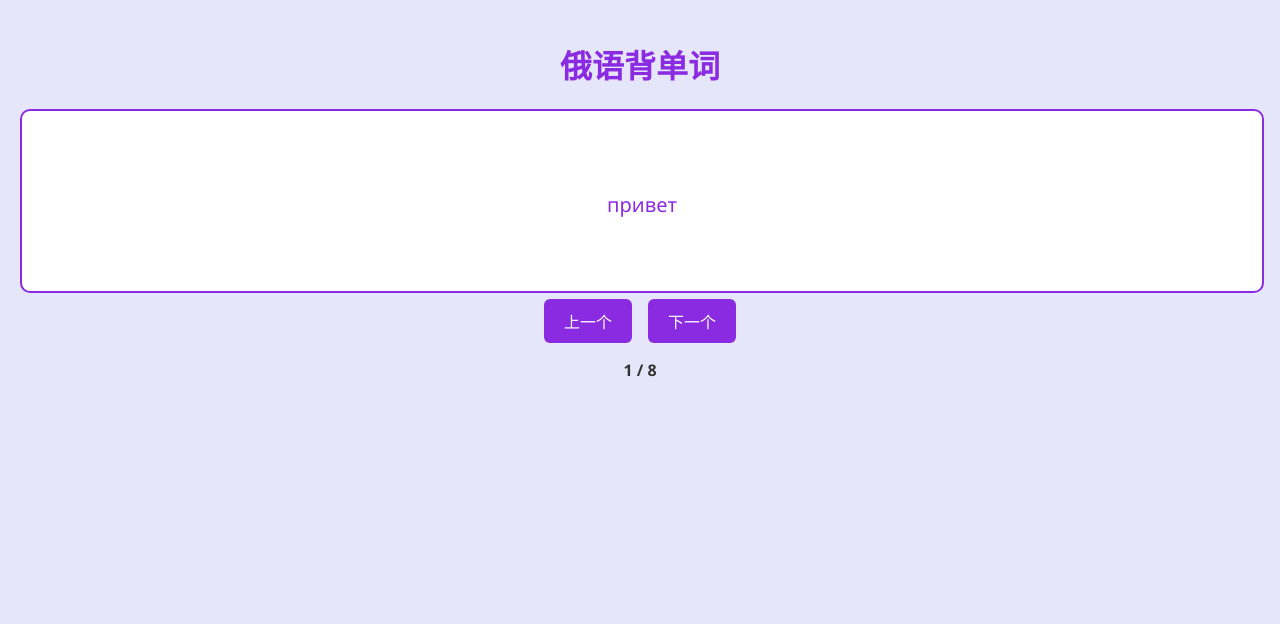
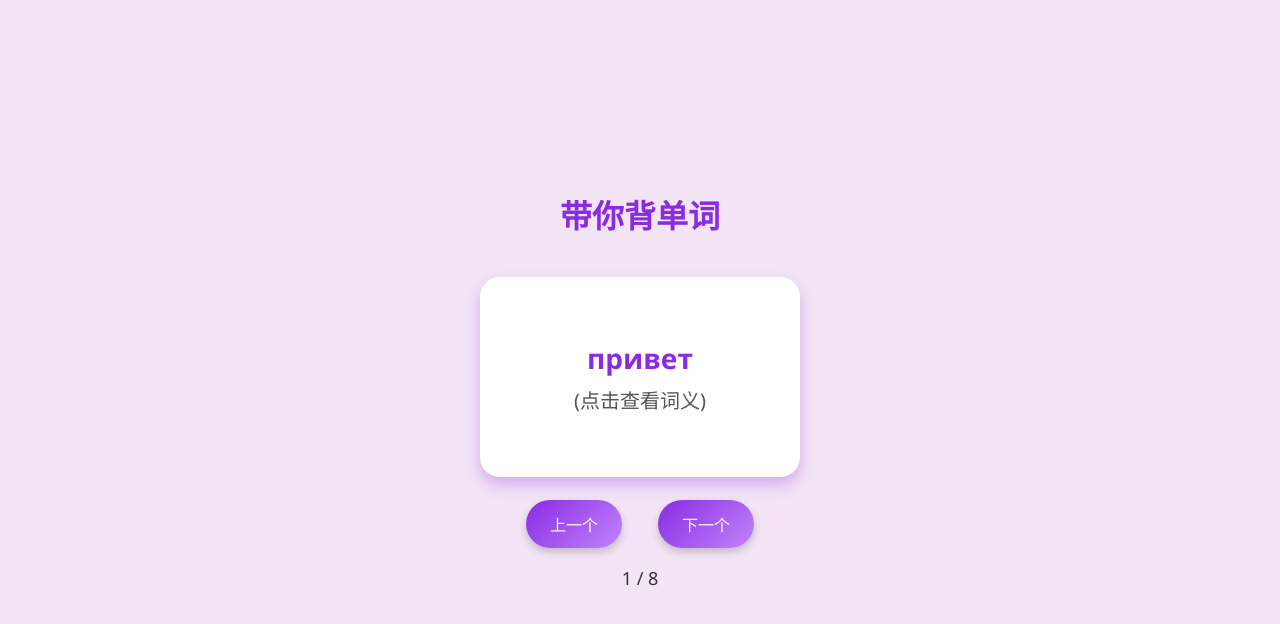
Before and after one commit to 521lanan/-, a plain HTML site: page index.html in a window 1280 px wide. Both pictures are taken after a click on the button "顺序闪卡". Drawn offline with Linux system fonts and the light colour scheme.

Commit message:
Update index.html

```diff
--- a/index.html
+++ b/index.html
@@ -3,42 +3,63 @@
 <head>
 <meta charset="utf-8"/>
 <meta name="viewport" content="width=device-width,initial-scale=1"/>
-<title>山北月的俄语</title>
+<title>山北月的俄语词卡</title>
 <style>
-:root{--purple:#8A2BE2;--light:#E6E6FA;--card:#fff}
-body{margin:0;padding:20px;background:var(--light);font-family:Segoe UI;text-align:center;color:#333}
-h1{color:var(--purple)}
-.btn{background:var(--purple);color:#fff;border:none;padding:10px 20px;border-radius:6px;margin:6px;cursor:pointer;font-size:16px}
-.btn:disabled{opacity:.4;cursor:not-allowed}
-.options{display:grid;grid-template-columns:1fr 1fr;gap:12px;max-width:420px;margin:20px auto}
-.option{background:var(--card);border:2px solid var(--purple);border-radius:8px;padding:12px;cursor:pointer;transition:.2s}
-.option:hover{background:#f0e6ff}
-.correct{background:#c8e6c9!important;border-color:#4caf50}
-.incorrect{background:#ffcdd2!important;border-color:#f44336}
-.card-outer{perspective:1000px;margin:30px auto;max-width:360px}
-.card{width:100%;height:180px;position:relative;border:2px solid var(--purple);border-radius:10px;background:var(--card);display:flex;align-items:center;justify-content:center;font-size:26px;cursor:pointer}
-.card span{display:block;margin-top:8px;font-size:20px;color:var(--purple)}
-.stats{margin:10px;font-weight:bold}
+:root{
+  --purple:#8A2BE2;
+  --purple-light:#C084FC;
+  --bg:#F3E5F5;
+  --white:#FFF;
+  --correct:#4caf50;
+  --wrong:#f44336;
+}
+*{margin:0;padding:0;box-sizing:border-box;font-family:Segoe UI}
+body{background:var(--bg);display:flex;flex-direction:column;align-items:center;justify-content:center;min-height:100vh;color:#333}
+h1{color:var(--purple);margin-bottom:20px}
+.btn{background:linear-gradient(135deg,var(--purple),var(--purple-light));color:#fff;border:none;padding:12px 24px;border-radius:25px;margin:8px;cursor:pointer;font-size:16px;box-shadow:0 4px 8px rgba(0,0,0,.2)}
+.btn:disabled{opacity:.5;cursor:not-allowed}
+.card-wrapper{display:flex;flex-direction:column;align-items:center;margin:20px 0}
+.card{
+  width:320px;min-height:200px;
+  background:var(--white);
+  border-radius:20px;
+  box-shadow:0 8px 16px rgba(138,43,226,.3);
+  display:flex;flex-direction:column;justify-content:center;align-items:center;
+  cursor:pointer;transition:transform .3s;
+}
+.card:hover{transform:translateY(-5px)}
+.card .word{font-size:28px;font-weight:bold;color:var(--purple)}
+.card .mean{font-size:20px;color:#555;margin-top:8px}
+.controls{display:flex;gap:20px;margin-top:15px}
+.options{display:grid;grid-template-columns:1fr 1fr;gap:15px;max-width:420px;width:100%;margin:20px auto}
+.option{
+  background:var(--white);border:2px solid var(--purple-light);border-radius:14px;
+  padding:16px;font-size:18px;cursor:pointer;transition:.3s;
+}
+.option:hover{background:var(--purple-light);color:#fff}
+.correct{background:var(--correct)!important;border-color:var(--correct)}
+.incorrect{background:var(--wrong)!important;border-color:var(--wrong)}
+.stats{font-size:18px;margin-top:10px}
 </style>
 </head>
 <body>
-  <h1>俄语背单词</h1>
+<h1>带你背单词</h1>
 
 <!-- 模式选择 -->
 <div id="menu">
-    <button class="btn" onclick="startQuiz(false)">顺序背词</button>
-    <button class="btn" onclick="startQuiz(true)">随机背词</button>
+  <button class="btn" onclick="startQuiz(false)">顺序选义</button>
+  <button class="btn" onclick="startQuiz(true)">随机选义</button>
   <button class="btn" onclick="startCard(false)">顺序闪卡</button>
   <button class="btn" onclick="startCard(true)">随机闪卡</button>
 </div>
 
-  <!-- 闪卡模式 -->
-  <section id="cardSec" style="display:none">
-    <div class="card" id="flashCard" onclick="showCardMeaning()">
-      <span id="cardRu">加载中...</span>
-      <span id="cardCn" style="display:none;color:var(--purple)"></span>
+<!-- 闪卡 -->
+<section id="cardSec" style="display:none" class="card-wrapper">
+  <div class="card" onclick="showCard()">
+    <div class="word" id="cardRu"></div>
+    <div class="mean" id="cardCn">(点击查看词义)</div>
   </div>
-    <div>
+  <div class="controls">
     <button class="btn" onclick="prevCard()">上一个</button>
     <button class="btn" onclick="nextCard()">下一个</button>
   </div>
@@ -47,15 +68,16 @@ h1{color:var(--purple)}
 
 <!-- 看俄语选汉语 -->
 <section id="quizSec" style="display:none">
-    <h3 id="quizQ"></h3>
+  <h2 id="quizQ"></h2>
   <div class="options" id="quizOpts"></div>
   <div class="stats">
-      正确 <span id="quizCorrect">0</span> / 错误 <span id="quizWrong">0</span>
+    正确 <span id="quizCorrect">0</span> | 错误 <span id="quizWrong">0</span>
   </div>
   <button class="btn" id="quizNext" style="display:none" onclick="nextQuiz()">下一题</button>
 </section>
 
 <script>
+/* 1. 单词直接写在代码里 */
 const WORDS = [
   {russian:"привет", chinese:"你好"},
   {russian:"спасибо", chinese:"谢谢"},
@@ -68,8 +90,6 @@ const WORDS = [
 ];
 
 let list = [], idx = 0, correct = 0, wrong = 0, mode = '';
-
-/* 通用工具 */
 const $ = id => document.getElementById(id);
 const shuffle = arr => [...arr].sort(() => Math.random() - 0.5);
 
@@ -79,22 +99,23 @@ function startCard(random) {
   idx = 0;
   mode = 'card';
   $('menu').style.display = 'none';
-  $('cardSec').style.display = 'block';
+  $('cardSec').style.display = 'flex';
   $('quizSec').style.display = 'none';
   loadCard();
 }
 function loadCard() {
   if (idx >= list.length) {
     $('cardRu').textContent = '已完成';
-    $('cardCn').style.display = 'none';
+    $('cardCn').textContent = '';
     return;
   }
   $('cardRu').textContent = list[idx].russian;
-  $('cardCn').textContent = list[idx].chinese;
-  $('cardCn').style.display = 'none';           // 默认隐藏中文
+  $('cardCn').textContent = '(点击查看词义)';
   $('cardStats').textContent = `${idx + 1} / ${list.length}`;
 }
-function showCardMeaning() { $('cardCn').style.display = 'inline'; }
+function showCard() {
+  $('cardCn').textContent = list[idx].chinese;
+}
 function prevCard() { if (idx > 0) { idx--; loadCard(); } }
 function nextCard() { if (idx < list.length - 1) { idx++; loadCard(); } }
 
@@ -110,12 +131,14 @@ function startQuiz(random) {
 }
 function loadQuiz() {
   if (idx >= list.length) {
-    $('quizQ').textContent = `完成！答对 ${correct} / ${list.length}`;
+    $('quizQ').textContent = `完成！答对 ${correct}/${list.length}`;
     $('quizOpts').innerHTML = '';
     return;
   }
   const {russian, chinese} = list[idx];
   $('quizQ').textContent = `"${russian}" 的中文意思是？`;
+
+  // 准备 3 个错误 + 1 个正确
   const opts = [{chinese, ok: true}];
   const used = new Set([idx]);
   while (opts.length < 4) {
@@ -126,6 +149,7 @@ function loadQuiz() {
     }
   }
   shuffle(opts);
+
   const box = $('quizOpts'); box.innerHTML = '';
   opts.forEach(o => {
     const d = document.createElement('div');
@@ -133,7 +157,13 @@ function loadQuiz() {
     d.textContent = o.chinese;
     d.onclick = () => {
       box.querySelectorAll('.option').forEach(el => el.onclick = null);
-      if (o.ok) { d.classList.add('correct'); correct++; } else { d.classList.add('incorrect'); wrong++; }
+      if (o.ok) {
+        d.classList.add('correct');
+        correct++;
+      } else {
+        d.classList.add('incorrect');
+        wrong++;
+      }
       $('quizCorrect').textContent = correct;
       $('quizWrong').textContent = wrong;
       $('quizNext').style.display = 'inline-block';
```
Lines whose indentation alone changed are shown as unchanged.
